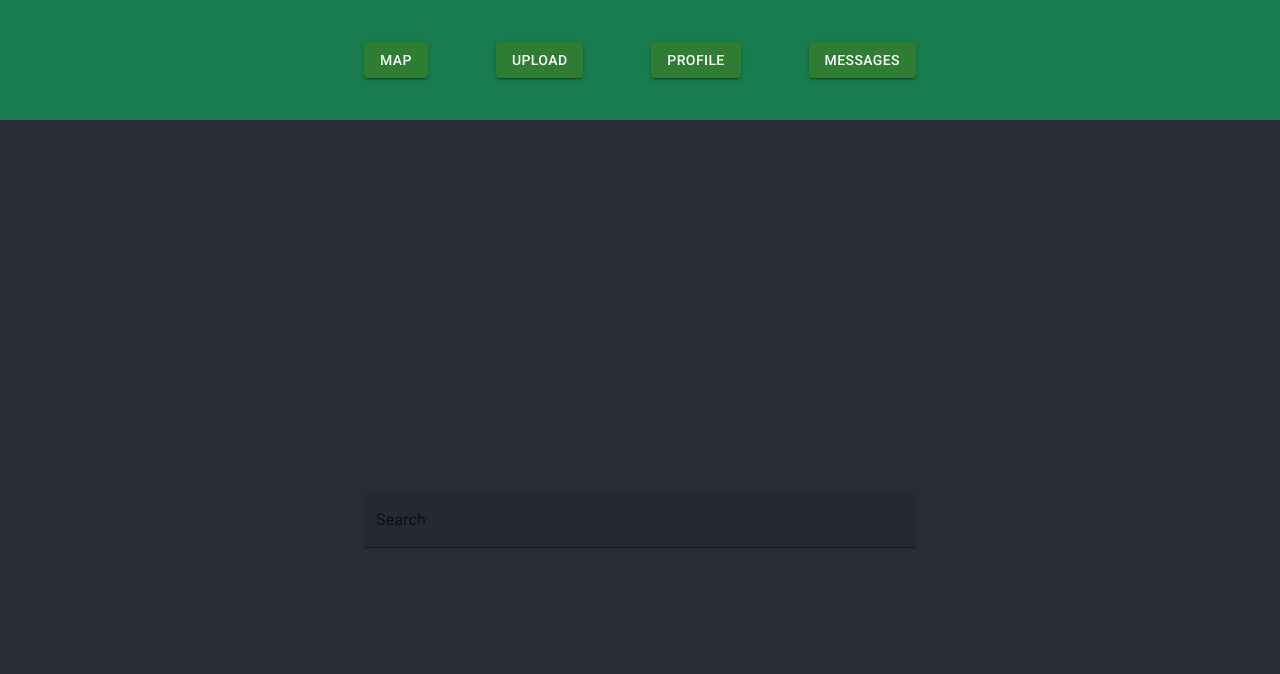
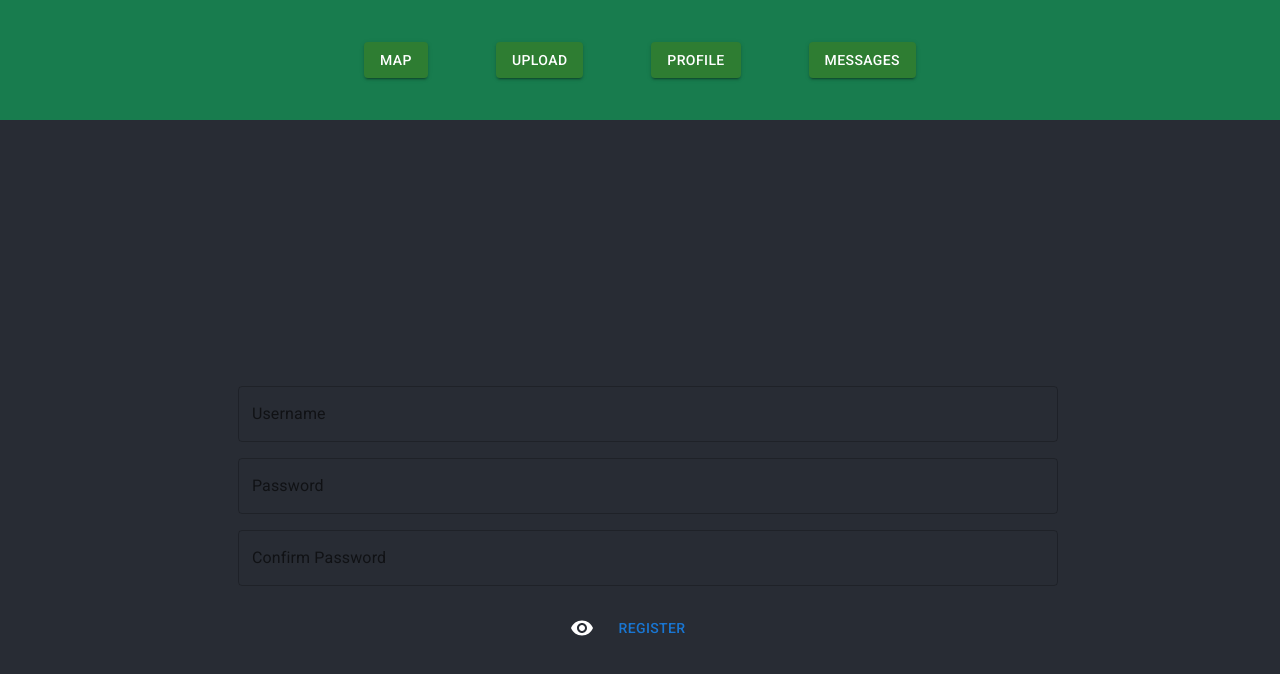
Before and after one commit to sachiniyer/resow, a React (Create React App) app in the folder front-end/: page /Register in a window 1280 px wide. Shown: the top 674 px of the page. Built offline with nearby package versions, Linux system fonts and the light colour scheme.

Commit message:
Create register page

```diff
--- a/front-end/src/App.js
+++ b/front-end/src/App.js
@@ -22,12 +22,12 @@ import SavedPost from './pages/SavedPost'
 import ChatPage from './pages/ChatPage'
 import EditProfile from './pages/EditProfile'
 import SignIn from './pages/SignIn';
+import Register from './pages/Register'
 function App() {
   return (
     <div className="App">
       <Footer/>
       <header className="App-body">
-        <SearchBar></SearchBar>
         <Router>
           <main className="Router">
             <Routes>
@@ -43,9 +43,12 @@ function App() {
               {/* a route for the messages page */}
               <Route path = "/Messages" element={<Messages/>} />
 
-              {/* a route for the messages page */}
+              {/* a route for the SignIn page */}
               <Route path = "/SignIn" element={<SignIn
                                                 profileURL = "/resowLogo.png"/>} />
+
+              {/* a route for the Register page */}
+              <Route path = "/Register" element={<Register/>} />
 
               {/* a route for the items list page */}
               <Route path = "/Map/ItemsList" element={<ItemsList/>} />
--- /dev/null
+++ b/front-end/src/pages/Register.js
@@ -0,0 +1,68 @@
+import * as React from 'react';
+import { useState } from 'react';
+import TextField from '@mui/material/TextField';
+import Box from '@mui/material/Box';
+import Button from '@mui/material/Button';
+import VisibilityIcon from '@mui/icons-material/Visibility';
+
+
+function SignUp(props) {
+  const theme = {
+    spacing: 8,
+  }
+
+  const [showPassword, setShowPassword] = useState(false);
+
+  return (
+    <div className="SignUp">
+      <Box margin="auto">
+        <TextField fullWidth label="Username" id="username" sx={{ m: 1 }} />
+        <TextField fullWidth type={showPassword ? "text" : "password"} label="Password" id="password" sx={{ m: 1 }} />
+        <TextField fullWidth type={showPassword ? "text" : "password"} label="Confirm Password" id="passwordConf" sx={{ m: 1 }} />
+        <VisibilityIcon onClick={() => setShowPassword(s => !s)} sx={{cursor: 'pointer'}}/>
+        <Button sx={{ m: 2 }}
+          onClick={ async () => {
+            let username = document.getElementById('username').value
+            let password = document.getElementById('password').value
+            let passwordConf = document.getElementById('passwordConf').value
+            const url = 'https://63532326d0bca53a8ebaecb3.mockapi.io/users'
+            let data = {username: username, password: password}
+            if (password == passwordConf) {
+              if (username && password && passwordConf) {
+                const response = await fetch(url, {
+                  method: 'POST', // *GET, POST, PUT, DELETE, etc.
+                  //mode: 'cors', // no-cors, *cors, same-origin
+                  //cache: 'no-cache', // *default, no-cache, reload, force-cache, only-if-cached
+                  //credentials: 'same-origin', // include, *same-origin, omit
+                  headers: {
+                    'Content-Type': 'application/json'
+                    // 'Content-Type': 'application/x-www-form-urlencoded',
+                  },
+                  redirect: 'follow', // manual, *follow, error
+                  referrerPolicy: 'no-referrer', // no-referrer, *no-referrer-when-downgrade, origin, origin-when-cross-origin, same-origin, strict-origin, strict-origin-when-cross-origin, unsafe-url
+                  body: JSON.stringify(data) // body data type must match "Content-Type" header
+                })
+                .then((response) => response.json())
+                .then((data) => console.log('response:',data))
+                .then(alert('Registered!'));
+              }
+              else {
+                alert('All fields must be filled')
+              }
+            }
+            else {
+              alert('Passwords do not match')
+              document.getElementById('password').value = ''
+              document.getElementById('passwordConf').value = ''
+            }
+
+          }}
+        >
+          Register
+        </Button>
+      </Box>
+    </div>
+  );
+}
+
+  export default SignUp;
--- a/front-end/src/pages/SignIn.js
+++ b/front-end/src/pages/SignIn.js
@@ -1,18 +1,26 @@
 import * as React from 'react';
+import { useState } from 'react';
 import TextField from '@mui/material/TextField';
 import Box from '@mui/material/Box';
 import Avatar from '@mui/material/Avatar';
 import Button from '@mui/material/Button';
+import VisibilityIcon from '@mui/icons-material/Visibility';
 
 function SignIn(props) {
+  const theme = {
+    spacing: 8,
+  }
+
+  const [showPassword, setShowPassword] = useState(false);
 
   return (
-    <div className="SignIn">
-      <Box margin="auto">
-        <Avatar sx={{width: 100, height: 100, marginLeft:2.5, marginTop:2}} alt="thumbnail" src={props.profileURL}/>
-        <TextField fullWidth label="Username" id="username" />
-        <TextField fullWidth label="Password" id="password" />
-        <Button
+    <div className="SignIn" justifyContent="center">
+      <Box justifyContent="center" alignItems="center" sx={{mx: 'auto'}}>
+        <Avatar sx={{width: 100, height: 100, m: 1, margin: '0 auto'}} alt="profile pic" src={props.profileURL}/>
+        <TextField fullWidth label="Username" id="username" sx={{ m: 1 }} />
+        <TextField type={showPassword ? "text" : "password"} fullWidth label="Password" id="password" sx={{ m: 1 }} />
+        <VisibilityIcon onClick={() => setShowPassword(s => !s)} sx={{cursor: 'pointer'}}/>
+        <Button sx={{ m: 2 }}
           onClick={ async () => {
             let username = document.getElementById('username').value
             const response = await fetch('https://63532326d0bca53a8ebaecb3.mockapi.io/users')
@@ -34,6 +42,9 @@ function SignIn(props) {
         >
           Login
         </Button>
+        <a href="/Register" rel="noreferrer">
+          <Button>Register</Button>
+        </a>
       </Box>
     </div>
   );
```
Also changed, not shown: front-end/src/pages/SignUp.js (deleted, +0 -11 lines).
